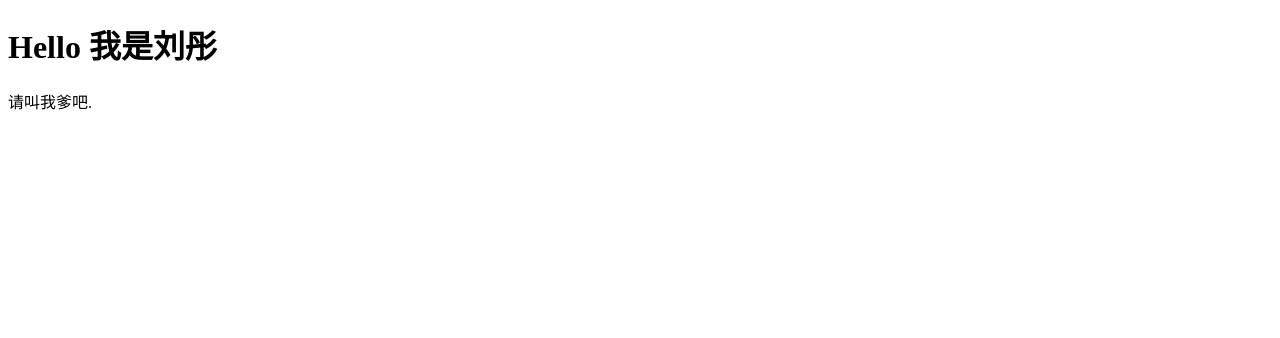
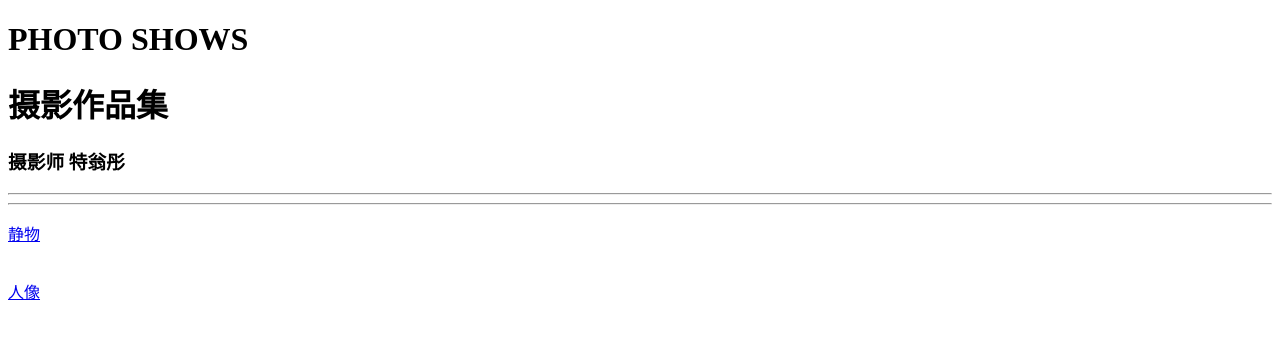
Before and after one commit to Tevin548866/tevin548866.github.io, a plain HTML site: page index.html in a window 1280 px wide. Drawn offline with Linux system fonts and the light colour scheme.

Commit message:
第二次编写

```diff
--- a/index.html
+++ b/index.html
@@ -3,7 +3,13 @@
     <title>Tevin</title>
     <meta charset="UTF-8">
 <body>
-<h1>Hello 我是刘彤</h1>
-<p>请叫我爹吧.</p>
+    <h1>PHOTO SHOWS</h1>
+<h1>摄影作品集</h1>
+<h3>摄影师   特翁彤</h3>
+<hr/>
+<hr>
+<p><a href="静物.html" target="_self">静物</a></p><br>
+<a href="人像.html" target="_self">人像</a>
+<p></p>
 </body>
 </html>
```
Also changed, not shown: 人像.html (added, +14 -0 lines), 静物.html (added, +12 -0 lines), 内容图片/T photo-10.jpg (added), 内容图片/封面.jpg (added), 内容图片/照相机.png (added), 1 other file.
